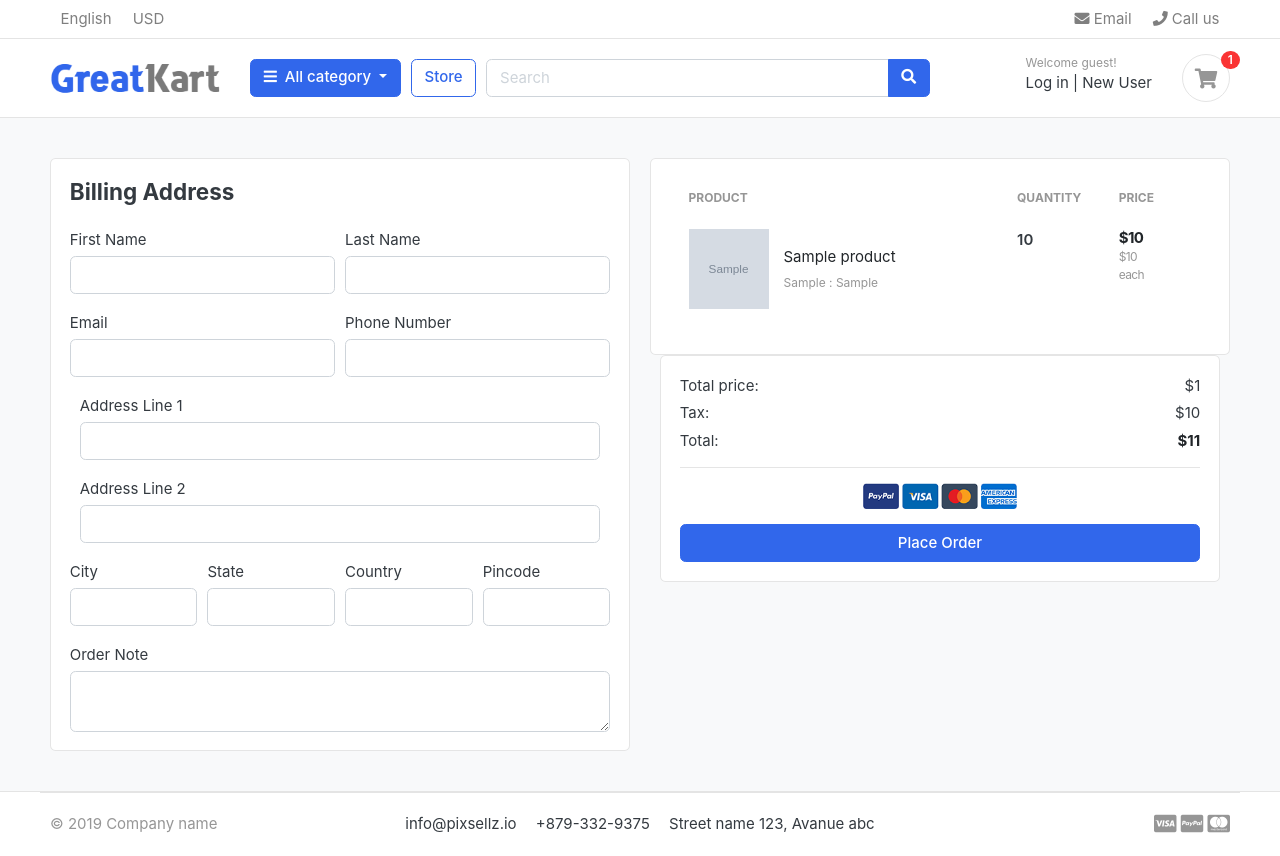
After one commit to GarimaSingh16/Ecart, a Django app: template templates/store/checkout.html in a window 1280 px wide. The commit adds this page. Run offline with Django 3.2, Linux system fonts and the light colour scheme; the template is opened without the code that fills it: most values are stand-ins (such as "Sample title", 1, 10 or a date in 2020); grey boxes marked "Sample" are stand-in pictures; some libraries are stand-ins or nearby versions; some web fonts are replaced.

Commit message:
handled cart and checkout for the logged in users

```diff
--- a/carts/models.py
+++ b/carts/models.py
@@ -1,5 +1,6 @@
 from django.db import models
 from store.models import Product,Variation
+from accounts.models import User
 
 # Create your models here.
 
@@ -11,9 +12,11 @@ class Cart(models.Model):
         return self.cart_id
 
 class CartItem(models.Model):
+
+    user = models.ForeignKey(User,on_delete=models.CASCADE,null=True)
     product = models.ForeignKey(Product,on_delete=models.CASCADE)
     variation = models.ManyToManyField(Variation,blank=True)
-    cart = models.ForeignKey(Cart,on_delete=models.CASCADE)
+    cart = models.ForeignKey(Cart,on_delete=models.CASCADE,null=True)
     quantity = models.PositiveIntegerField()
     is_active = models.BooleanField(default=True)
 
--- a/carts/urls.py
+++ b/carts/urls.py
@@ -7,4 +7,5 @@ urlpatterns = [
     path('subt_cart/<int:product_id>/<cart_item_id>/', views.subt_cart,name='subt_cart'),
     path('remove_cart/<int:product_id>/<int:cart_items_id>/', views.remove_cart,name='remove_cart'),
 
+    path('checkout/',views.checkout,name='checkout'),
 ]
--- a/templates/store/cart.html
+++ b/templates/store/cart.html
@@ -160,7 +160,7 @@
             <p class="text-center mb-3">
               <img src={% static "images/misc/payments.png" %} height="26" />
             </p>
-            <a href="./place-order.html" class="btn btn-primary btn-block">
+            <a href='{% url "checkout" %}' class="btn btn-primary btn-block">
               Checkout
             </a>
             <a href="{% url 'store' %}" class="btn btn-light btn-block"
--- /dev/null
+++ b/templates/store/checkout.html
@@ -0,0 +1,364 @@
+{% extends "base.html" %} {% load static %} {% block content %}
+<section class="section-content padding-y bg">
+  <div class="container">
+    <!-- ============================ COMPONENT 1 ================================= -->
+
+    <div class="row ">
+      <aside class="col-lg-6">
+        <div class="card">
+          <div class="card-body">
+            <h4 class="card-title mb-4">Billing Address</h4>
+            <form action="{% url 'checkout' %}" method="POST">
+              {% csrf_token %}
+
+              <div class="form-row">
+                <div class="col form-group col-md-6">
+                  <label for="">First Name</label>
+                  <input type="text" name="first_name" class="form-control" required />
+                </div>
+                <div class="col form-group col-md-6">
+                  <label for="">Last Name</label>
+                  <input type="text" name="last_name" class="form-control" required />
+                </div>
+              </div>
+              <div class="form-row">
+
+                <div class="col form-group col-md-6">
+                  <label for="">Email</label>
+                  <input type="text" name="email" class="form-control" required />
+                </div>
+                <div class="col form-group col-md-6">
+                  <label for="">Phone Number</label>
+                  <input type="phone" name="phone_number" class="form-control" required/>
+                </div>
+              </div>
+                <div class="col form-group">
+                  <label for="">Address Line 1</label>
+                  <input type="text" name="address_line_1" class="form-control" required/>
+                </div>
+                <div class="col form-group">
+                  <label for="">Address Line 2</label>
+                  <input type="text" name="address_line_2" class="form-control" />
+                </div>
+
+              <div class="form-row">
+
+                <div class="col form-group">
+                  <label for="">City</label>
+                  <input type="text" name="city" class="form-control" required />
+                </div>
+
+                <div class="col form-group">
+                  <label for="">State</label>
+                  <input type="text" name="state" class="form-control" required/>
+                </div>
+                <div class="col form-group">
+                  <label for="">Country</label>
+                  <input type="text" name="country" class="form-control" required />
+                </div>
+                <div class="col form-group">
+                  <label for="">Pincode</label>
+                  <input type="text" name="pincode" class="form-control" required />
+                </div>
+              </div>
+
+                  <label for="">Order Note</label>
+                  <textarea type="text" name="order_note"
+                  rows='2'
+                  class="form-control" />
+                  </textarea>
+
+          </div>
+        </div>
+      </aside>
+
+      <aside class="col-lg-6">
+        <div class="row">
+          <div class='col'>
+            <div class="card">
+              <div class="card-body">
+              <table class="table table-borderless table-shopping-cart">
+                <thead class="text-muted">
+                  <tr class="small text-uppercase">
+                    <th scope="col" class='col-lg'>Product</th>
+                    <th scope="col" class='col-lg' >Quantity</th>
+                    <th scope="col" class='col-lg' >Price</th>
+                    <th scope="col" class="text-right" width="200"></th>
+                  </tr>
+                </thead>
+                <tbody>
+                  {% for cart_item in cart_items %}
+                  <tr>
+                    <td>
+                      <figure class="itemside align-items-center">
+                        <div class="aside">
+                          <img
+                            src="{{cart_item.product.images.url}}"
+                            class="img-sm"
+                          />
+                        </div>
+                        <figcaption class="info">
+                          <a
+                            href="{{cart_item.product.get_url}}"
+                            class="title text-dark"
+                            >{{cart_item.product.product_name}}</a
+                          >
+                          <p class="text-muted small">
+                            {% if cart_item.variation.all %}
+                            {% for item in cart_item.variation.all %}
+                            {{item.variation_category |capfirst}} : {{item.variation_value}} <br />
+                            {% endfor %}
+                            {% endif %}
+                          </p>
+                        </figcaption>
+                      </figure>
+                    </td>
+                    <td>
+                      <label class='font-weight-bold'>{{cart_item.quantity}}</label>
+                    </td>
+                    <td>
+                      <div class="price-wrap">
+                        {% comment %} In HTML, the <var> tag is used to represent a variable, typically in mathematical expressions or programming contexts. It's often styled in italics by browsers to visually indicate it's a variable, but this can be customized with CSS {% endcomment %}
+                        <var class="price">${{cart_item.sub_total}}</var>
+                        <small class="text-muted">
+                          ${{cart_item.product.price}} each
+                        </small>
+                      </div>
+                      <!-- price-wrap .// -->
+                    </td>
+
+                    </td>
+                  </tr>
+                  {% endfor %}
+                </tbody>
+              </table>
+            </div>
+          </div>
+
+          <div class="col">
+            <div class="card">
+              <div class="card-body">
+                <dl class="dlist-align">
+                  <dt>Total price:</dt>
+                  <dd class="text-right">${{total_amount}}</dd>
+                </dl>
+                <dl class="dlist-align">
+                  <dt>Tax:</dt>
+                  <dd class="text-right">${{tax}}</dd>
+                </dl>
+                <dl class="dlist-align">
+                  <dt>Total:</dt>
+                  <dd class="text-right text-dark b">
+                    <strong>${{total_amount|add:tax}}</strong>
+                  </dd>
+                </dl>
+                <hr />
+                <p class="text-center mb-3">
+                  <img src="./images/misc/payments.png" height="26" />
+                </p>
+                <button type='submit' class="btn btn-primary btn-block">
+                  Place Order
+                </button>
+              </div>
+              <!-- card-body.// -->
+            </div>
+            <!-- card.// -->
+          </div>
+
+        </div>
+      </form>
+
+        <!-- card.// -->
+      </aside>
+    </div>
+  </div>
+</section>
+
+
+    {% comment %} <!-- ============================ COMPONENT 2 ================================= -->
+    <div class="row">
+      <main class="col-md-8">
+        <article class="card mb-4">
+          <div class="card-body">
+            <h4 class="card-title mb-4">Review cart</h4>
+            <div class="row">
+              {% for cart_item in cart_items %}
+
+              <div class="col-md-6">
+                <figure class="itemside mb-4">
+                  <div class="aside">
+                    <img
+                      src="{{cart_item.product.images.url}}"
+                      class="border img-sm"
+                    />
+                  </div>
+                  <figcaption class="info">
+                    <p>{{cart_item.product.product_name}}</p>
+                    <p class="text-muted small">
+                      {% if cart_item.variation.all %}
+                       {% for item in cart_item.variation.all %} {{item.variation_category
+                      |capfirst}} : {{item.variation_value}} <br />
+                      {% endfor %} {% endif %}
+                    </p>
+
+                    <span class="text-muted"
+                      >{{cart_item.quantity}}x = ${{cart_item.sub_total}}
+                    </span>
+                  </figcaption>
+                </figure>
+              </div>
+              <!-- col.// -->
+              {% endfor %}
+            </div>
+            <!-- row.// -->
+          </div>
+          <!-- card-body.// -->
+        </article>
+        <!-- card.// -->
+
+        <article class="accordion" id="accordion_pay">
+          <div class="card">
+            <header class="card-header">
+              <img
+                src="./images/misc/payment-paypal.png"
+                class="float-right"
+                height="24"
+              />
+              <label
+                class="form-check collapsed"
+                data-toggle="collapse"
+                data-target="#pay_paynet"
+              >
+                <input
+                  class="form-check-input"
+                  name="payment-option"
+                  checked
+                  type="radio"
+                  value="option2"
+                />
+                <h6 class="form-check-label">Paypal</h6>
+              </label>
+            </header>
+            <div
+              id="pay_paynet"
+              class="collapse show"
+              data-parent="#accordion_pay"
+            >
+              <div class="card-body">
+                <p class="text-center text-muted">
+                  Connect your PayPal account and use it to pay your bills.
+                  You'll be redirected to PayPal to add your billing
+                  information.
+                </p>
+                <p class="text-center">
+                  <a href="#"
+                    ><img src="./images/misc/btn-paypal.png" height="32"
+                  /></a>
+                  <br /><br />
+                </p>
+              </div>
+              <!-- card body .// -->
+            </div>
+            <!-- collapse .// -->
+          </div>
+          <!-- card.// -->
+          <div class="card">
+            <header class="card-header">
+              <img
+                src="./images/misc/payment-card.png"
+                class="float-right"
+                height="24"
+              />
+              <label
+                class="form-check"
+                data-toggle="collapse"
+                data-target="#pay_payme"
+              >
+                <input
+                  class="form-check-input"
+                  name="payment-option"
+                  type="radio"
+                  value="option2"
+                />
+                <h6 class="form-check-label">Credit Card</h6>
+              </label>
+            </header>
+            <div id="pay_payme" class="collapse" data-parent="#accordion_pay">
+              <div class="card-body">
+                <p class="alert alert-success">
+                  Some information or instruction
+                </p>
+                <form class="form-inline">
+                  <input
+                    type="text"
+                    class="form-control mr-2"
+                    placeholder="xxxx-xxxx-xxxx-xxxx"
+                    name=""
+                  />
+                  <input
+                    type="text"
+                    class="form-control mr-2"
+                    style="width: 100px"
+                    placeholder="dd/yy"
+                    name=""
+                  />
+                  <input
+                    type="number"
+                    maxlength="3"
+                    class="form-control mr-2"
+                    style="width: 100px"
+                    placeholder="cvc"
+                    name=""
+                  />
+                  <button class="btn btn btn-success">Button</button>
+                </form>
+              </div>
+              <!-- card body .// -->
+            </div>
+            <!-- collapse .// -->
+          </div>
+          <!-- card.// -->
+        </article>
+        <!-- accordion end.// -->
+      </main>
+      <!-- col.// -->
+      <aside class="col-md-4">
+        <div class="card">
+          <div class="card-body">
+            <dl class="dlist-align">
+              <dt>Total price:</dt>
+              <dd class="text-right">${{total_amount}}</dd>
+            </dl>
+            <dl class="dlist-align">
+              <dt>Tax:</dt>
+              <dd class="text-right">${{tax}}</dd>
+            </dl>
+            <dl class="dlist-align">
+              <dt>Total:</dt>
+              <dd class="text-right text-dark b">
+                <strong>${{total_amount|add:tax}}</strong>
+              </dd>
+            </dl>
+            <hr />
+            <p class="text-center mb-3">
+              <img src="./images/misc/payments.png" height="26" />
+            </p>
+            <a href="./place-order.html" class="btn btn-primary btn-block">
+              Place Order
+            </a>
+          </div>
+          <!-- card-body.// -->
+        </div>
+        <!-- card.// -->
+      </aside>
+      <!-- col.// -->
+    </div>
+    <!-- row.// -->
+
+    <!-- ============================ COMPONENT 2 END//  ================================= -->
+  </div>
+  <!-- container .//  -->
+</section>
+<!-- ========================= SECTION CONTENT END// ========================= --> {% endcomment %}
+
+{% endblock content %}
```
Also changed, not shown: accounts/views.py (+71 -1 lines), carts/context_processors.py (+8 -2 lines), carts/views.py (+113 -37 lines), carts/migrations/0004_cartitem_user_alter_cartitem_cart.py (added).
